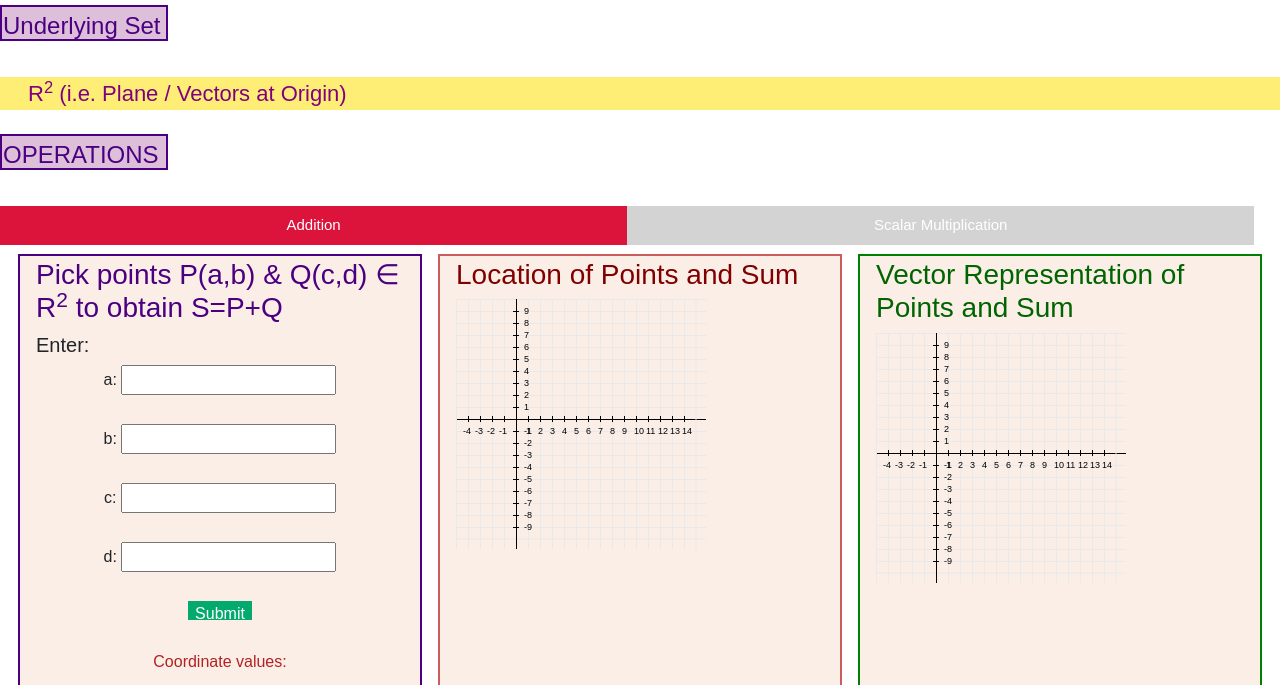
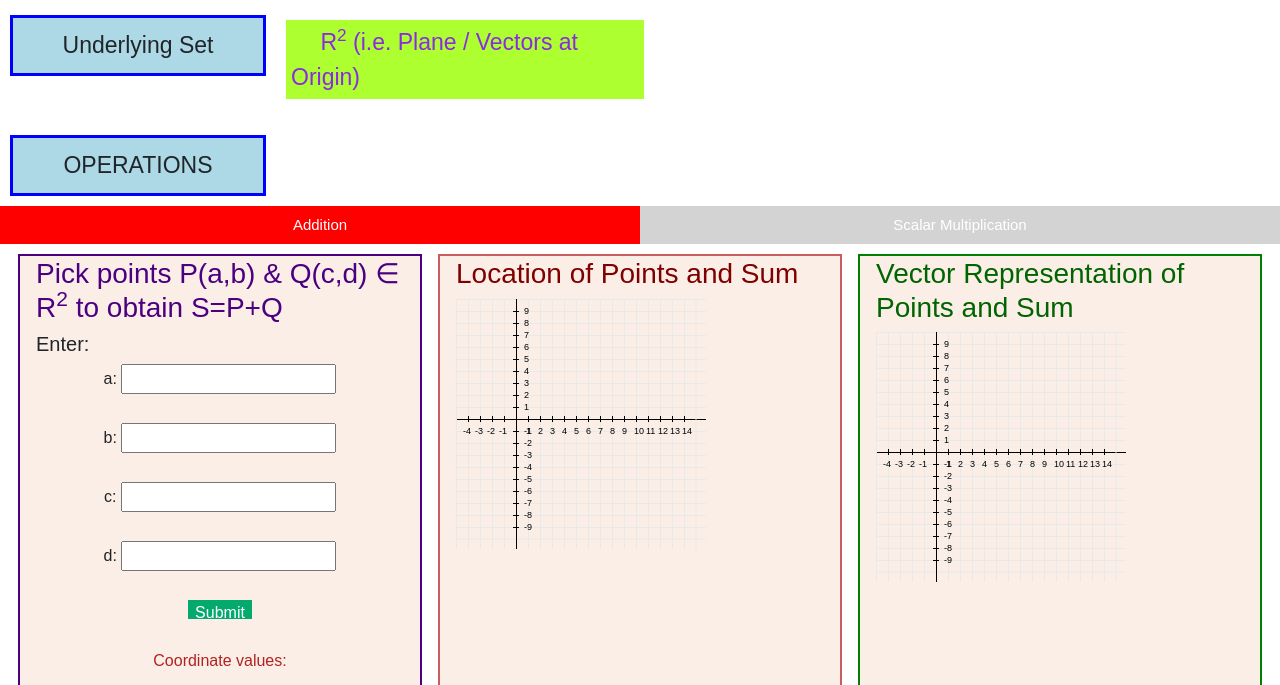
Before and after one commit to virtual-labs/exp-euclidean-space-vector-space-dei, a plain HTML site: page experiment/simulation/operations.html in a window 1280 px wide. Shown: the part 115-800 px from the top of the page. Drawn offline with nearby package versions, Linux system fonts and the light colour scheme; files whose address does not match are found by name.

Commit message:
Update operations.html

```diff
--- a/experiment/simulation/operations.html
+++ b/experiment/simulation/operations.html
@@ -20,17 +20,15 @@
 
 	.headbtn{
 		font-style: bold;
-  		color:white;
-  		font-size: 24px;
-  		display: block;
-  		text-align: left;
+  		color:rgb(0, 0, 0);
+  		font-size: 20px;
  		width: 7em;
   		height: 1.5em;
   		background-color: rgb(221,191,218);
-  		position:absolute;
-  		float: left;
         border:2px solid indigo;
-        padding: 1px 1px 1px 1px;
+        padding: 2px;
+        margin-left: 5px;
+        border-radius: 5px;
 	}
 
 	* {
@@ -112,7 +110,7 @@ form{
   cursor: pointer;
   padding: 8px 8px;
   font-size: 15px;
-  width: 49%;
+  width: 50%;
 }
 
 .tablink:hover {
@@ -132,23 +130,82 @@ form{
     width: 4rem;
     height:1.2rem;
 }
+#btn1{
+    background-color: red;
+}
+.pcont {
+            display: flex;
+
+            text-align: center;
+        }
+        .p1 {
+
+           font-size: 23px;
+            flex: 0 0 20%; /* Flex-grow: 0, Flex-shrink: 0, Flex-basis: 70% */
+            margin: 10px;
+
+        }
+       .p2{
+        flex: 0 0 70%; /* Flex-grow: 0, Flex-shrink: 0, Flex-basis: 70% */
+            margin: 10px;
+            font-size: 23px;
+            color: blueviolet;
+            text-align: left;
+       }
+       .p1 p{
+        background-color: lightblue;
+        padding: 10px;
+        border: solid blue;
+        margin: 0;
+       }
+       .p2 p{
+        margin-top: 5px;
+        padding: 5px;
+        background-color: greenyellow;
+        width: 40%;
+       }
+       .p3 p{
+        background-color: lightblue;
+        padding: 10px;
+        border: solid blue;
+        margin: 10px 10px;
+        width: 20%;
+        font-size: 23px;
+        text-align: center;
+       }
+
 </style>
 </head>
 
 <body>
     <p style="float: center; align-content:right;">
-<a href="./" class="previous">&laquo; Previous</a>
-<a href="./ndeuclideanspace.html" class="next" >Next &raquo;</a></p><br><br>
-	<h1> 2-Dimensional Euclidean Space</h1>
-    <div class="headbtn"><span style="color:indigo;">Underlying Set</span> </div><br><br><br>
-    <span style="font-size: 22px; color:purple; display: block; background-color: #ffee75;"> &emsp; R<sup>2</sup> (i.e. Plane / Vectors at Origin)</span>
-    <br>
-	<div class="headbtn"><span style="color:indigo;">OPERATIONS</span></div>
-	<br><br><br>
-    <button class="tablink" onclick="openPage('add', this, 'crimson')" id="defaultOpen">Addition</button>
-    <button class="tablink" onclick="openPage('mul', this, 'crimson')">Scalar Multiplication</button>
+<a href="../experiment1/index.html" class="previous">&laquo; Previous</a>
+<a href="../experiment1/ndeuclideanspace.html" class="next" >Next &raquo;</a></p><br><br>
+<h1> 2-Dimensional Euclidean Space</h1>
 
-<div id="add" class="tabcontent">
+
+
+    <div class="pcont">
+        <div class="p1" id="p1">
+            <p>Underlying Set</p>
+        </div>
+        <div class="p2" id="p1">
+            <p> &emsp; R<sup>2</sup> (i.e. Plane / Vectors at Origin)</p>
+        </div>
+   </div>
+   <div class="p3" id="p3">
+    <p>OPERATIONS</p>
+</div>
+    <div class="btnsdiv">
+       <button class="tablink" id="btn1" onclick=showAdd()>Addition</button>
+    <button class="tablink" id="btn2" onclick=showMul()>Scalar Multiplication</button>
+
+   </div>
+
+
+
+</div>
+<div id="add" class="tabcontent" style="display: block;">
 	<div class="responsive-three-column-grid">
   <div class="col1" style="background-color:#fbeee6;">
   	<h3 style="color:indigo;"> Pick points P(a,b) & Q(c,d) &isin; R<sup>2</sup> to obtain S=P+Q</h3>
@@ -186,11 +243,14 @@ form{
     <p id="note2" style="color:#b22222;"></p>
   </div>
 </div>
+<div class="statement" style="background-color: #fff9c4; font-size: 20px; text-align:center;">
+    <p>-- Practice operations in R<sup>n</sup> as you have done for R<sup>2</sup> --</p>
 </div>
-<div id="mul" class="tabcontent">
+</div>
+<div id="mul" class="tabcontent" style="display: none;">
 	<div class="responsive-three-column-grid">
   <div class="col1" style="background-color:#fbeee6;">
-  	<h3 style="color:indigo;">Pick points &alpha; & P(m,n) &isin; R to obtain S = &alpha;.P</h3>
+  	<h3 style="color:indigo;">Pick points &alpha; &isin; R & P(m,n) &isin; R<sup>2</sup> to obtain S = &alpha;.P</h3>
   	<h5>Enter:</h5>
   <form id="cord_form" action="?" method="POST">
   <label for="al_cord">&alpha;:</label>
@@ -222,32 +282,35 @@ form{
     <p id="note4" style="color:#b22222;"></p>
   </div>
 </div>
-
-</div>
 <div class="statement" style="background-color: #fff9c4; font-size: 20px; text-align:center;">
     <p>-- Practice operations in R<sup>n</sup> as you have done for R<sup>2</sup> --</p>
 </div>
 
+</div>
+
+
  <p style="float: center; align-content:right;">
-<a href="./" class="previous">&laquo; Previous</a>
-<a href="./ndeuclideanspace.html" class="next" >Next &raquo;</a></p>
+    <a href="../experiment1/index.html" class="previous">&laquo; Previous</a>
+    <a href="../experiment1/ndeuclideanspace.html" class="next" >Next &raquo;</a></p>
 </body>
 <script type="text/javascript" src="main.js"></script>
 <script type="text/javascript">
-function openPage(pageName,elmnt,color) {
-  var i, tabcontent, tablinks;
-  tabcontent = document.getElementsByClassName("tabcontent");
-  for (i = 0; i < tabcontent.length; i++) {
-    tabcontent[i].style.display = "none";
-  }
-  tablinks = document.getElementsByClassName("tablink");
-  for (i = 0; i < tablinks.length; i++) {
-    tablinks[i].style.backgroundColor = "";
-  }
-  document.getElementById(pageName).style.display = "block";
-  elmnt.style.backgroundColor = color;
+
+
+function showAdd(){
+    document.getElementById('add').style.display = "block";
+    document.getElementById('mul').style.display = "none";
+    document.getElementById("btn1").style.backgroundColor = "red";
+    document.getElementById("btn2").style.backgroundColor = "lightblue";
+
 }
-document.getElementById("defaultOpen").click();
+
+function showMul(){
+    document.getElementById('add').style.display = "none";
+    document.getElementById('mul').style.display = "block";
+    document.getElementById("btn1").style.backgroundColor = "lightblue";
+    document.getElementById("btn2").style.backgroundColor = "red";
+}
 
 function addition() {
     let a = document.querySelector("#a_cord").value;
@@ -255,7 +318,12 @@ function addition() {
     let c = document.querySelector("#c_cord").value;
     let d = document.querySelector("#d_cord").value;
 
+    if(a == "" || b == "" || c == "" || d == "")
+    {
 
+        alert("Please enter the values a, b, c, and d.")
+    }
+    else{
         document.getElementById('displayab').innerHTML = ("(a,b) = ("+a+","+b+")");
 
         document.getElementById('displaycd').innerHTML = ("(c,d) = ("+c+","+d+")");
@@ -293,6 +361,9 @@ function addition() {
 		ctx.stroke();
 		ctx.lineWidth(3);
 		ctx.closepath();
+    }
+
+
 
     }
 
@@ -300,7 +371,12 @@ function multiplication() {
     let al = document.querySelector("#al_cord").value;
     let m = document.querySelector("#m_cord").value;
     let n = document.querySelector("#n_cord").value;
+    if(al == "" || m == "" || n == "")
+    {
 
+        alert("Please first enter all the values.");
+    }
+    else{
         document.getElementById('displayal').innerHTML =
                     ("&alpha; = ("+al+")");
 
@@ -333,7 +409,7 @@ function multiplication() {
 		cntxt.lineWidth(3);
 		cntxt.closepath();
 
-
+    }
     }
 
 
```
